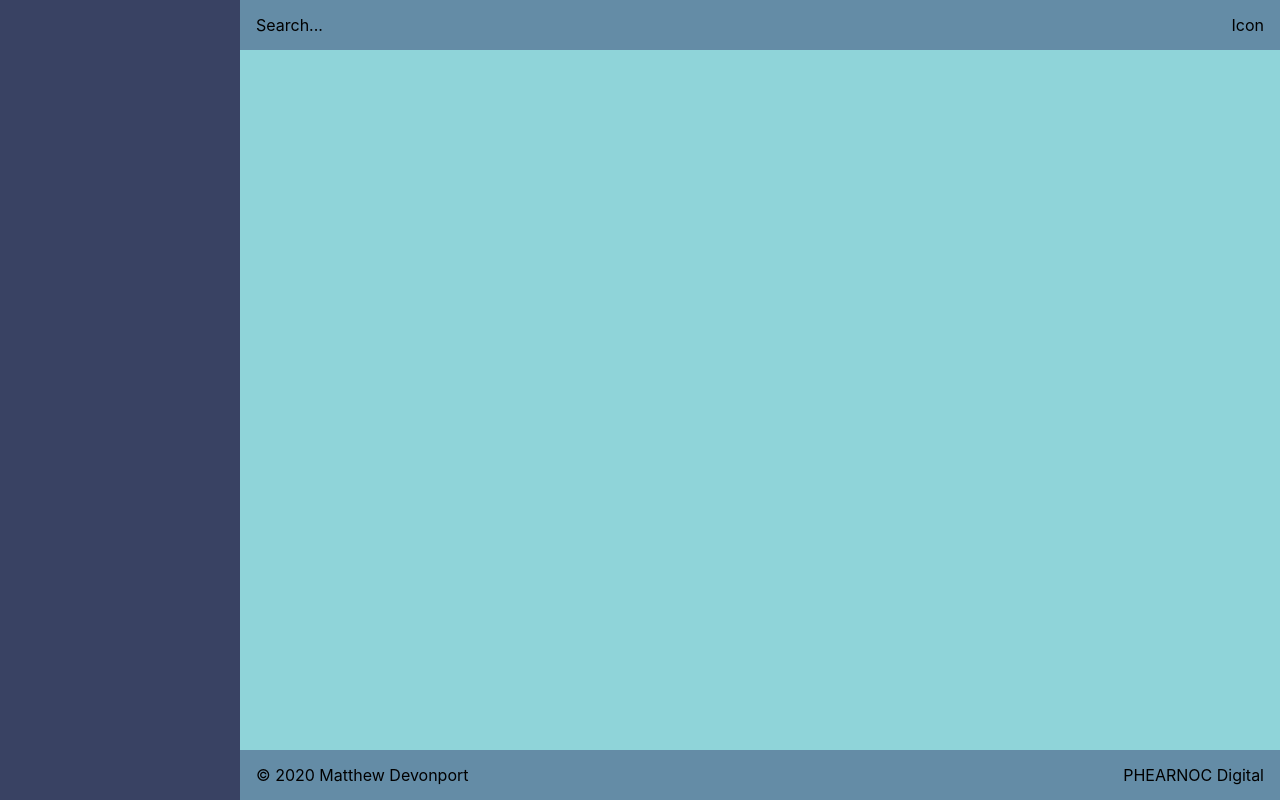
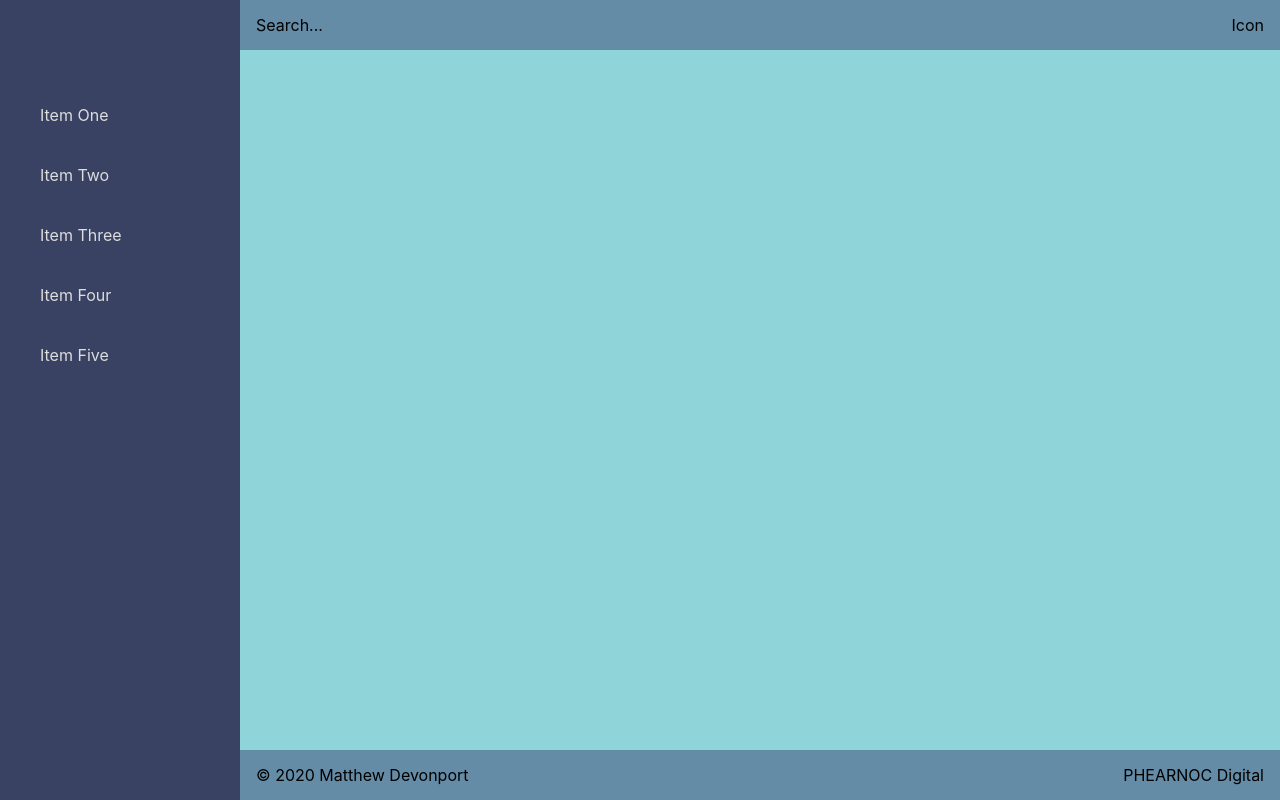
Before and after one commit to matthew-devonport/2020-17-09, a React (Create React App) app: page / in a window 1280 px wide. Built offline with nearby package versions, Linux system fonts and the light colour scheme.

Commit message:
added list to sidenav

```diff
--- a/src/App.js
+++ b/src/App.js
@@ -9,7 +9,15 @@ function App() {
           <div class="header__search">Search...</div>
           <div class="header__avatar">Icon</div>
         </header>
-        <aside className="sidenav"></aside>
+        <aside className="sidenav">
+          <ul class="sidenav__list">
+            <li class="sidenav__list-item">Item One</li>
+            <li class="sidenav__list-item">Item Two</li>
+            <li class="sidenav__list-item">Item Three</li>
+            <li class="sidenav__list-item">Item Four</li>
+            <li class="sidenav__list-item">Item Five</li>
+          </ul>
+        </aside>
         <main className="main"></main>
         <footer className="footer">
           <div class="footer__copyright">&copy; 2020 Matthew Devonport</div>
--- a/src/App.scss
+++ b/src/App.scss
@@ -38,6 +38,29 @@ $mainColor: #283972;
   background-color: #648ca6;
 }
 
+// Sidenav
+.sidenav {
+  display: flex; /* Will be hidden on mobile */
+  flex-direction: column;
+  grid-area: sidenav;
+  background-color: #394263;
+   .sidenav__list {
+    padding: 0;
+    margin-top: 85px;
+    list-style-type: none;
+  }
+  .sidenav__list-item {
+    padding: 20px 20px 20px 40px;
+    color: #ddd;
+  }
+  .sidenav__list-item:hover {
+    background-color: rgba(255, 255, 255, 0.2);
+    cursor: pointer;
+  }
+}
+
+
+
 .header, .footer {
   display: flex;
   align-items: center;
```
